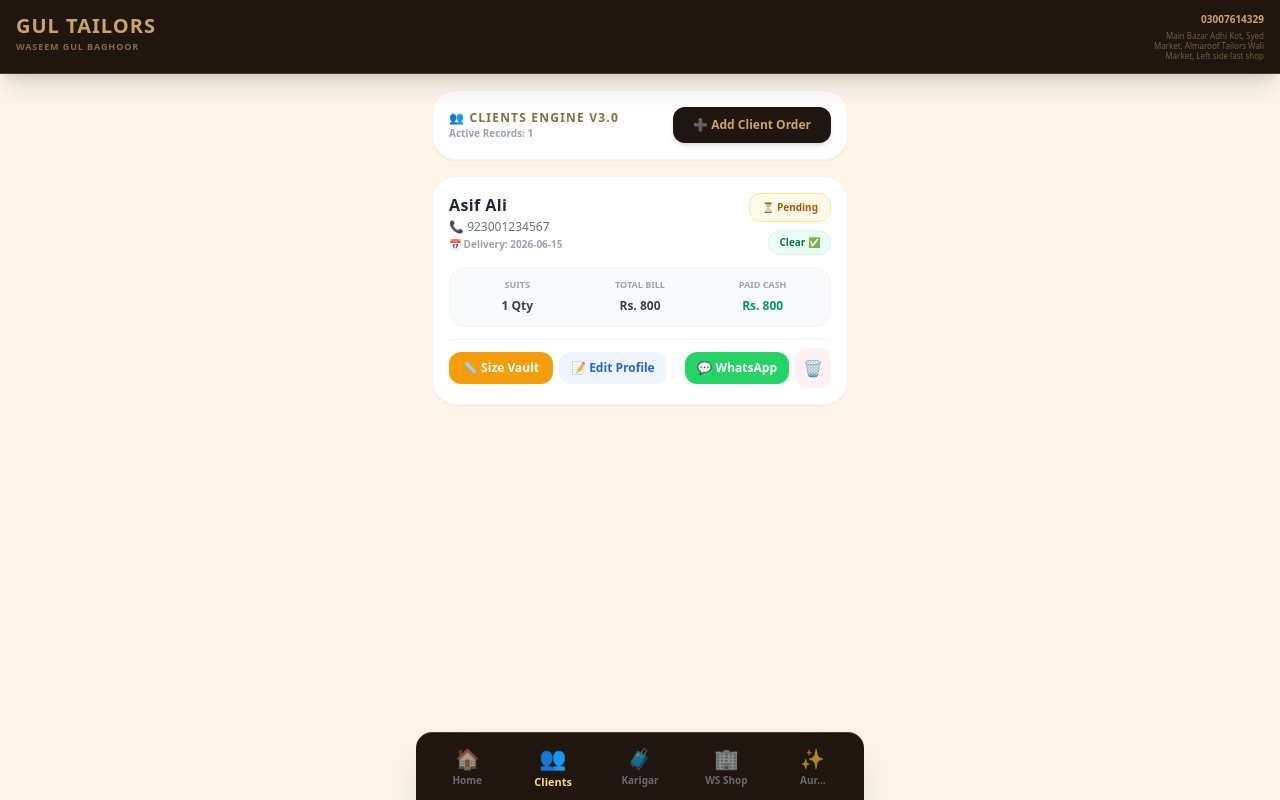
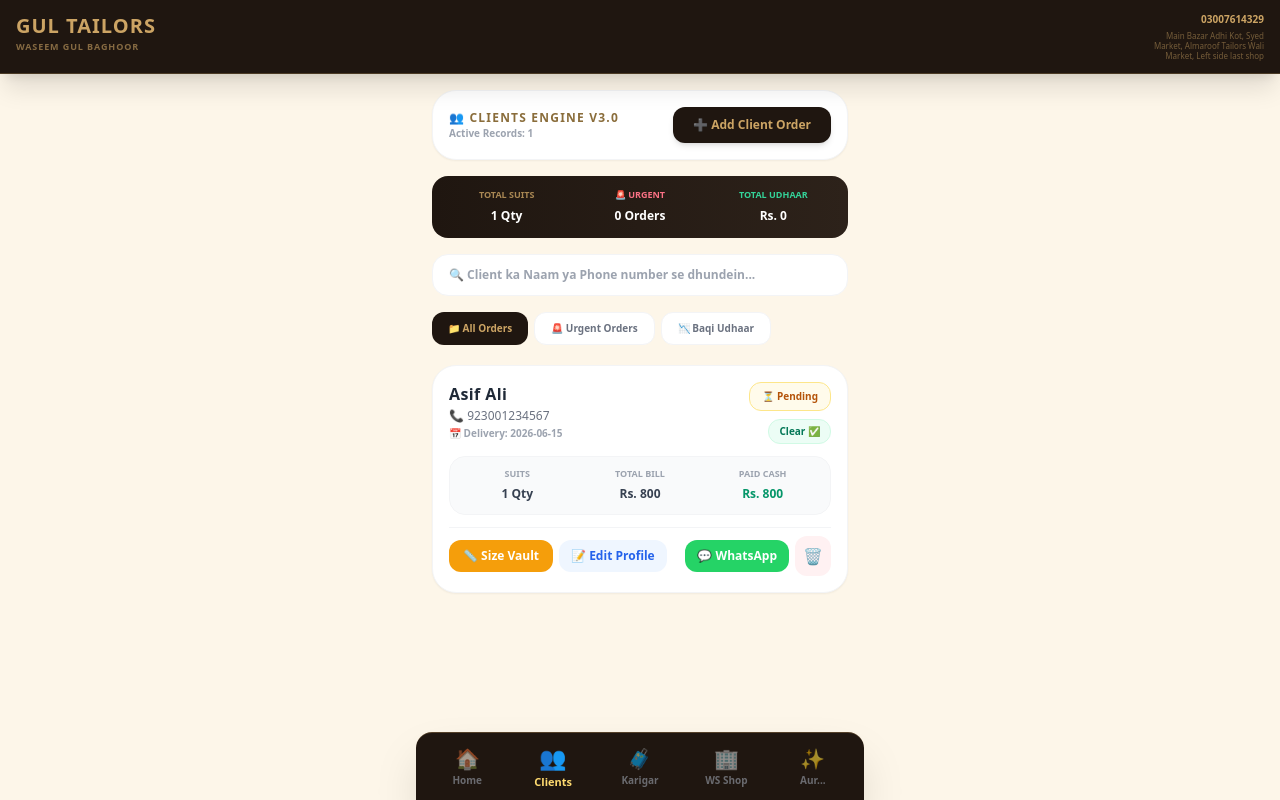
Before and after one commit to betmaxgold5800-Touqeer/gul-tailors, a React (Vite) app: page / in a window 1280 px wide. Both pictures are taken after a click on the button "👥 Clients". Built offline with nearby package versions, Linux system fonts and the light colour scheme.

Commit message:
Update Clients.jsx

```diff
--- a/src/views/Clients.jsx
+++ b/src/views/Clients.jsx
@@ -7,6 +7,10 @@ export default function Clients({ data, setClients, onDelete }) {
   const [selectedClient, setSelectedClient] = useState(null);
   const [isEditing, setIsEditing] = useState(false);
   const [editingClientId, setEditingClientId] = useState(null);
+
+  // [NEW STATE] Search & Filter Controls Matrix
+  const [searchQuery, setSearchQuery] = useState('');
+  const [activeFilter, setActiveFilter] = useState('All'); // 'All', 'Urgent', 'Udhaar'
 
   // Real-time Master Guide Status Bar state
   const [activeGuideText, setActiveGuideText] = useState('💡 Kisi bhi field par tap karein tailoring instruction dekhne ke liye.');
@@ -39,6 +43,15 @@ export default function Clients({ data, setClients, onDelete }) {
     shalwar: "Shalwar: Jahan nemah/belt bandha jata hai wahan se ponchay tak.",
     asan: "Asan: Shalwar ki guthni/crotch length ka standard naap."
   };
+
+  // [NEW LOGIC] Real-time Metrics Calculations for the Top Strip
+  const metrics = data.reduce((acc, curr) => {
+    const totalBill = (curr.silayi + curr.pKarhayi + curr.gKarhayi) * curr.totalSuits;
+    acc.totalSuits += curr.totalSuits || 0;
+    if (curr.isUrgent) acc.urgentCount += 1;
+    acc.totalUdhaar += Math.max(0, totalBill - (curr.received || 0));
+    return acc;
+  }, { totalSuits: 0, urgentCount: 0, totalUdhaar: 0 });
 
   // Real-time Math Ledger Calculations (Strict Ground Reality: Udhaar depends ONLY on Cash Paid)
   const currentTotalBill = ((Number(silayiPrice) || 0) + (Number(pKarhayiPrice) || 0) + (Number(gKarhayiPrice) || 0)) * (Number(suitCount) || 1);
@@ -175,6 +188,20 @@ export default function Clients({ data, setClients, onDelete }) {
     setShowNaapModal(false);
   };
 
+  // [NEW FILTER LOGIC] Integrated Dynamic Filtration System
+  const filteredData = data.filter((client) => {
+    const matchesSearch =
+      client.name.toLowerCase().includes(searchQuery.toLowerCase()) ||
+      client.phone.includes(searchQuery);
+
+    if (!matchesSearch) return false;
+
+    if (activeFilter === 'Urgent') return client.isUrgent;
+    if (activeFilter === 'Udhaar') return client.udhaar > 0;
+
+    return true;
+  });
+
   return (
     <div className="space-y-4 animate-fadeIn pb-12">
       {/* Premium Top Controller */}
@@ -191,15 +218,87 @@ export default function Clients({ data, setClients, onDelete }) {
         </button>
       </div>
 
+      {/* UPDATE 1: 📊 Ledger Metrics Summary Strip (Top Bar) */}
+      <div className="grid grid-cols-3 gap-2 bg-gradient-to-r from-[#1f1610] to-[#2d221a] p-3 rounded-2xl text-center shadow-xs">
+        <div>
+          <span className="text-[9px] font-bold text-[#cca464]/80 block uppercase">Total Suits</span>
+          <span className="text-xs font-black text-white">{metrics.totalSuits} Qty</span>
+        </div>
+        <div>
+          <span className="text-[9px] font-bold text-rose-400 block uppercase">🚨 Urgent</span>
+          <span className="text-xs font-black text-white">{metrics.urgentCount} Orders</span>
+        </div>
+        <div>
+          <span className="text-[9px] font-bold text-emerald-400 block uppercase">Total Udhaar</span>
+          <span className="text-xs font-black text-white">Rs. {metrics.totalUdhaar}</span>
+        </div>
+      </div>
+
+      {/* UPDATE 2: 🔍 Dynamic Search Engine Row */}
+      <div className="relative">
+        <input
+          type="text"
+          placeholder="🔍 Client ka Naam ya Phone number se dhundein..."
+          value={searchQuery}
+          onChange={(e) => setSearchQuery(e.target.value)}
+          className="w-full p-3 pl-4 pr-10 rounded-2xl border border-gray-100 bg-white font-bold text-xs shadow-xs focus:outline-none focus:border-amber-400 transition-colors"
+        />
+        {searchQuery && (
+          <button
+            onClick={() => setSearchQuery('')}
+            className="absolute right-3 top-1/2 -translate-y-1/2 text-gray-400 hover:text-gray-600 font-bold text-xs"
+          >
+            ✕
+          </button>
+        )}
+      </div>
+
+      {/* UPDATE 3: 🎛️ Quick Filter Matrix (Pills Row) */}
+      <div className="flex gap-1.5 overflow-x-auto pb-1">
+        <button
+          onClick={() => setActiveFilter('All')}
+          className={`text-[10px] font-black px-4 py-2 rounded-xl transition-all whitespace-nowrap active:scale-95 ${
+            activeFilter === 'All' ? 'bg-[#1f1610] text-[#cca464]' : 'bg-white text-gray-500 border border-gray-100'
+          }`}
+        >
+          📁 All Orders
+        </button>
+        <button
+          onClick={() => setActiveFilter('Urgent')}
+          className={`text-[10px] font-black px-4 py-2 rounded-xl transition-all whitespace-nowrap active:scale-95 ${
+            activeFilter === 'Urgent' ? 'bg-rose-500 text-white shadow-xs' : 'bg-white text-gray-500 border border-gray-100'
+          }`}
+        >
+          🚨 Urgent Orders
+        </button>
+        <button
+          onClick={() => setActiveFilter('Udhaar')}
+          className={`text-[10px] font-black px-4 py-2 rounded-xl transition-all whitespace-nowrap active:scale-95 ${
+            activeFilter === 'Udhaar' ? 'bg-amber-600 text-white shadow-xs' : 'bg-white text-gray-500 border border-gray-100'
+          }`}
+        >
+          📉 Baqi Udhaar
+        </button>
+      </div>
+
       {/* Main Stream System Cards */}
       <div className="space-y-3">
-        {data.map((client) => {
+        {filteredData.map((client) => {
           const clientTotalBill = (client.silayi + client.pKarhayi + client.gKarhayi) * client.totalSuits;
           const displayUdhaar = client.udhaar; // Pure Udhaar Tracking independent of status
           const currentStatus = client.status || 'Pending';
 
+          // UPDATE 4: ⚠️ Overdue & Pending Delivery Warning System Verification
+          const todayStr = "2026-06-07"; // Production Anchored Current System Time
+          const isOverdue = currentStatus === 'Pending' && client.deliveryDate && client.deliveryDate < todayStr;
+
           return (
-            <div key={client.id} className="bg-white rounded-3xl p-4 border border-gray-100 shadow-sm space-y-3 relative overflow-hidden">
+            <div
+              key={client.id}
+              className={`bg-white rounded-3xl p-4 border shadow-sm space-y-3 relative overflow-hidden transition-all duration-300 ${
+                isOverdue ? 'border-rose-500 ring-2 ring-rose-500/10 animate-[pulse_2s_infinite]' : 'border-gray-100'
+              }`}
+            >
               {/* Card Status Header */}
               <div className="flex justify-between items-start">
                 <div>
@@ -210,7 +309,9 @@ export default function Clients({ data, setClients, onDelete }) {
                     )}
                   </div>
                   <p className="text-xs text-gray-500 font-medium mt-0.5">📞 {client.phone}</p>
-                  <p className="text-[10px] text-gray-400 font-bold mt-0.5">📅 Delivery: {client.deliveryDate || 'Not Set'}</p>
+                  <p className={`text-[10px] font-bold mt-0.5 ${isOverdue ? 'text-rose-600 font-black' : 'text-gray-400'}`}>
+                    📅 Delivery: {client.deliveryDate || 'Not Set'} {isOverdue && '⚠️ OVERDUE'}
+                  </p>
                 </div>
 
                 {/* INLINE STATUS BUTTON CONTROLLER (Directly on the main UI Card) */}
@@ -282,6 +383,12 @@ export default function Clients({ data, setClients, onDelete }) {
             </div>
           );
         })}
+
+        {filteredData.length === 0 && (
+          <div className="text-center py-8 bg-gray-50 rounded-3xl border border-dashed border-gray-200">
+            <p className="text-xs font-bold text-gray-400">Kuch nahi mila! Search query ya filter check karein.</p>
+          </div>
+        )}
       </div>
 
       {/* PORTAL OVERLAY 1: THE REGISTRATION & EDITING FLOW FORM */}
```
